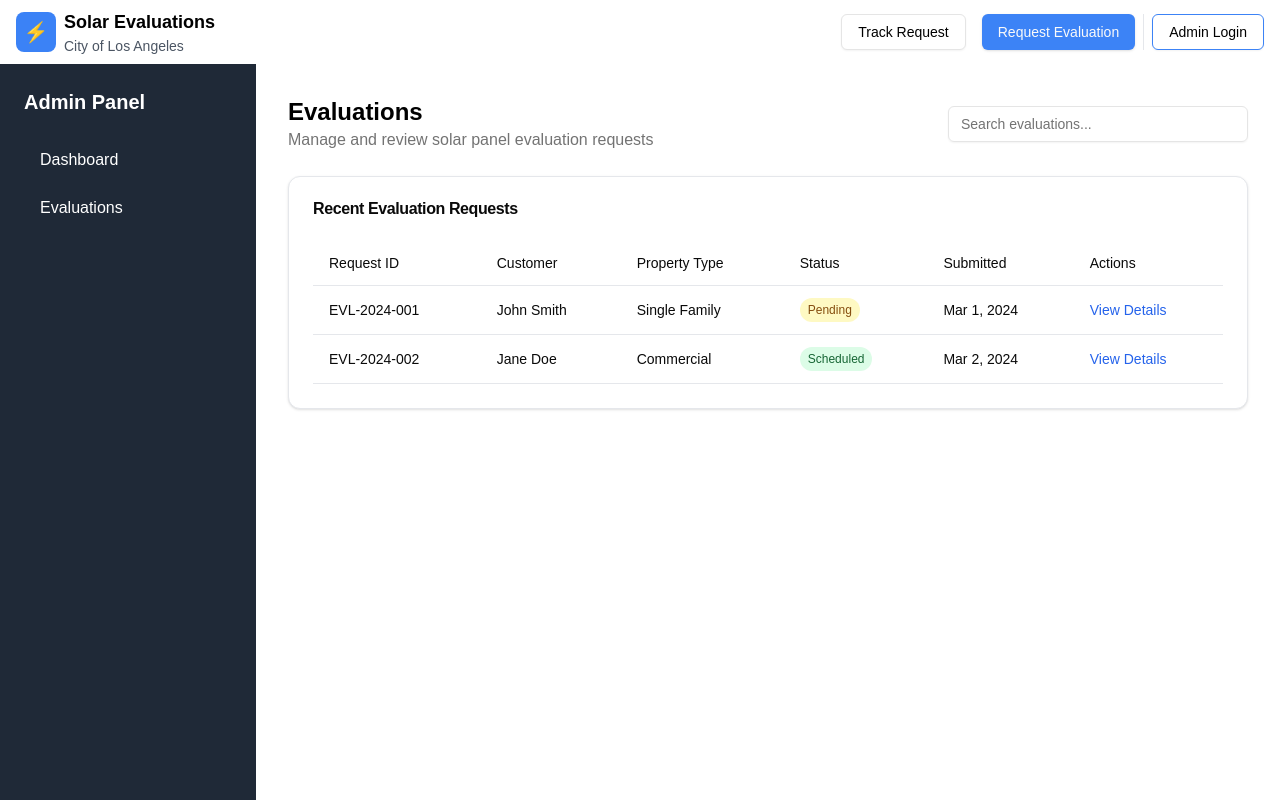
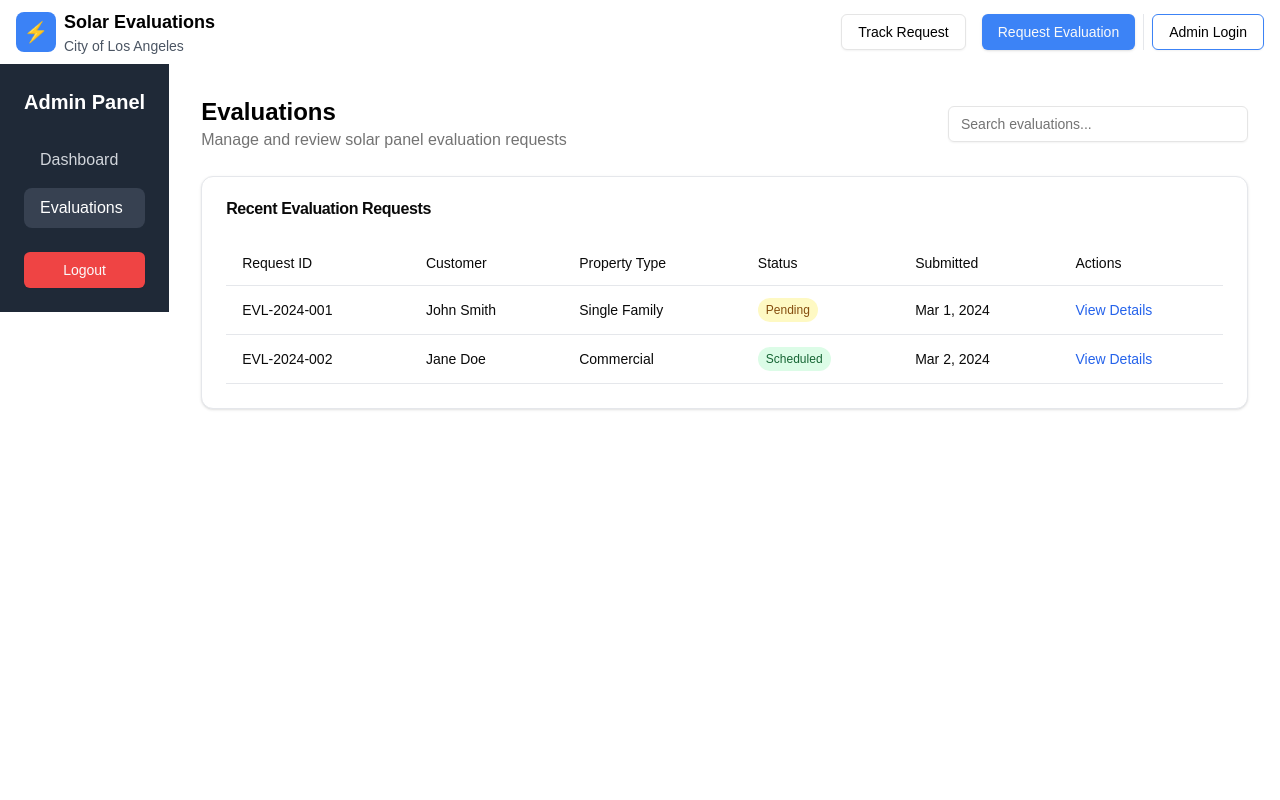
Before and after one commit to chingu-voyages/v52-tier3-team-33, a Next.js app in the folder solar-panel/: page /admin/evaluation in a window 1280 px wide. Shown: the top 800 px of the page. Built offline with nearby package versions, Linux system fonts and the light colour scheme.

Commit message:
Update admin sidebar component

```diff
--- a/solar-panel/src/components/layout/sidebar.tsx
+++ b/solar-panel/src/components/layout/sidebar.tsx
@@ -1,13 +1,14 @@
 "use client";
 
 import Link from "next/link";
-import { useRouter } from "next/navigation";
+import { usePathname, useRouter } from "next/navigation";
 
 import { Button } from "@/components/ui/button";
 import { useAuthStore } from "@/stores/auth-store";
 
 export default function AdminSidebar(): React.ReactNode {
   const router = useRouter();
+  const pathname = usePathname();
   const { logout } = useAuthStore();
 
   const handleLogout = async (): Promise<void> => {
@@ -19,29 +20,34 @@ export default function AdminSidebar(): React.ReactNode {
     }
   };
 
+  const navItems = [
+    { href: "/admin/dashboard", label: "Dashboard" },
+    { href: "/admin/evaluation", label: "Evaluations" },
+  ];
+
   return (
-    <aside className="w-64 bg-gray-800 p-6 text-white">
-      <div className="flex h-full flex-col justify-between">
+    <aside className="flex h-full flex-col bg-gray-800 p-6 text-white">
       <div className="space-y-6">
         <h2 className="text-xl font-bold">Admin Panel</h2>
 
         <nav className="space-y-2">
+          {navItems.map((item) => (
             <Link
-              href="/admin/dashboard"
-              className="block rounded px-4 py-2 hover:bg-gray-700"
+              key={item.href}
+              href={item.href}
+              className={`block rounded-lg px-4 py-2 transition-colors ${
+                pathname === item.href
+                  ? "bg-gray-700 text-white"
+                  : "text-gray-300 hover:bg-gray-700/50 hover:text-white"
+              }`}
             >
-              Dashboard
+              {item.label}
             </Link>
-            <Link
-              href="/admin/evaluation"
-              className="block rounded px-4 py-2 hover:bg-gray-700"
-            >
-              Evaluations
-            </Link>
+          ))}
         </nav>
       </div>
 
-        <div className="pt-6">
+      <div className="mt-auto pt-6">
         <Button
           variant="destructive"
           className="w-full"
@@ -51,7 +57,6 @@ export default function AdminSidebar(): React.ReactNode {
           Logout
         </Button>
       </div>
-      </div>
     </aside>
   );
 }
```
Lines whose indentation alone changed are shown as unchanged.
